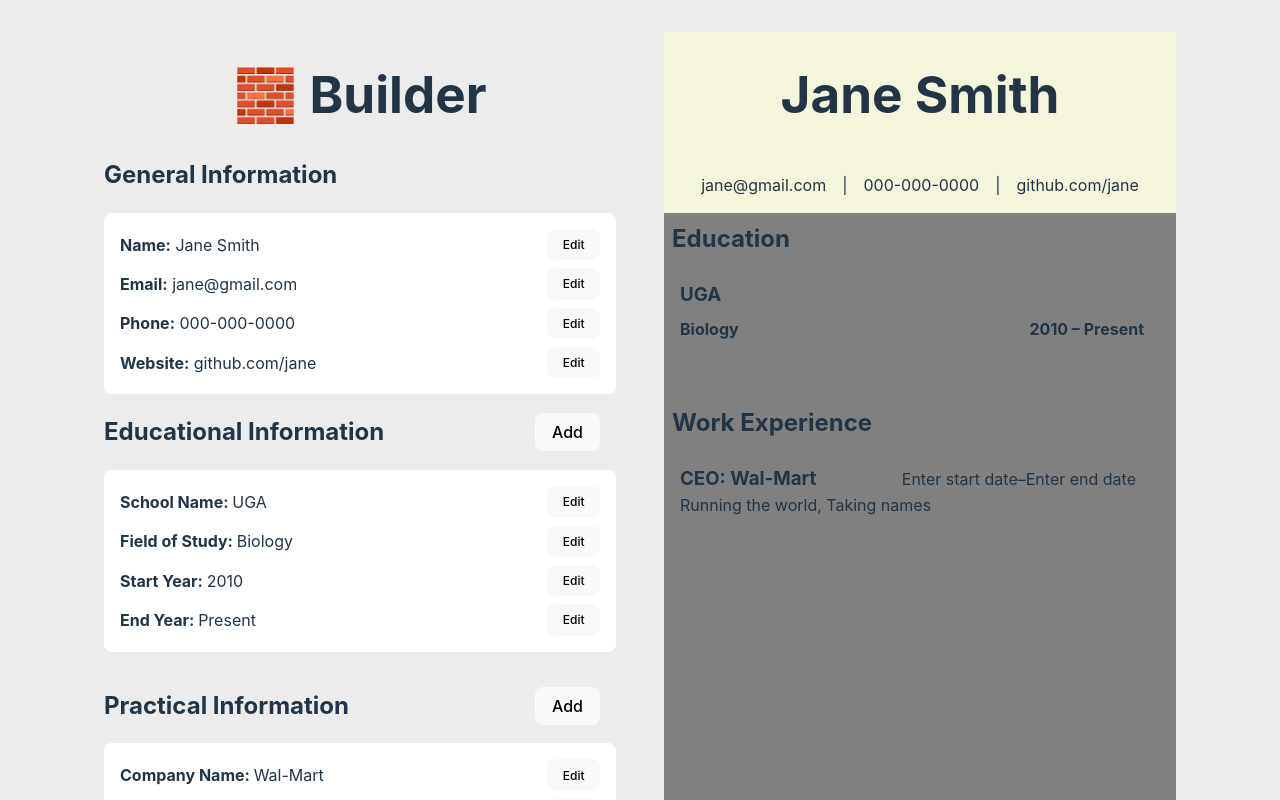
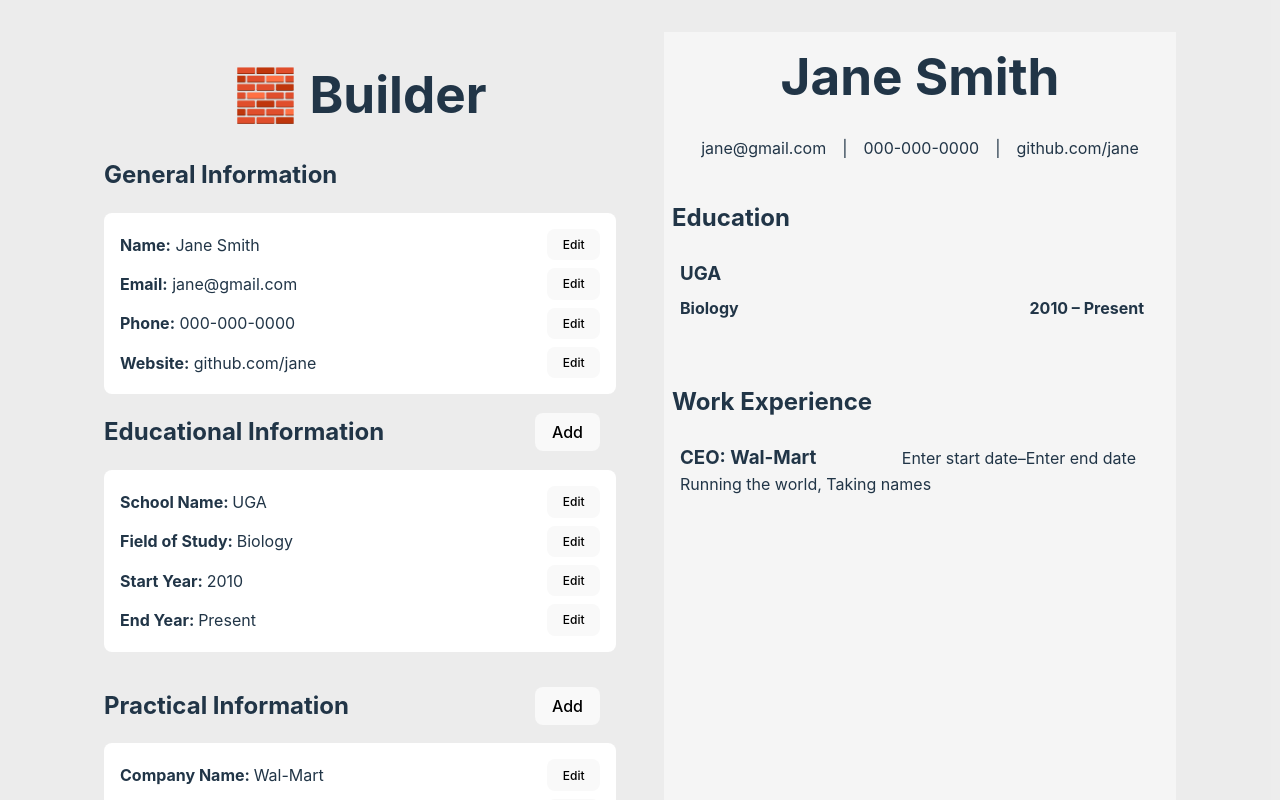
Before and after one commit to carisaelam/cv-app, a React (Vite) app: page / in a window 1280 px wide. Shown: the top 800 px of the page. Built offline with nearby package versions, Linux system fonts and the light colour scheme.

Commit message:
Update styling

```diff
--- a/src/App.css
+++ b/src/App.css
@@ -1,5 +1,4 @@
 #root {
-  max-width: 1280px;
   margin: 0 auto;
   padding: 2rem;
   text-align: center;
@@ -21,7 +20,7 @@
 }
 
 .resume__section {
-  background-color: grey;
+  background-color: whitesmoke;
   display: flex;
   flex-direction: column;
 }
--- a/src/components/Resume.css
+++ b/src/components/Resume.css
@@ -1,5 +1,4 @@
 .header__container {
-  background-color: beige;
   justify-content: center;
   display: flex;
   flex-direction: column;
@@ -7,12 +6,17 @@
   text-align: center;
 }
 
+.header__container h1 {
+  margin: 0;
+  padding: 1rem;
+}
 .header__list__items__container {
   display: flex;
   gap: 1rem;
   padding: 0;
   justify-content: center;
   align-items: center;
+  margin: 1rem 0 2rem;
 }
 
 .header__list__items__container li {
```
